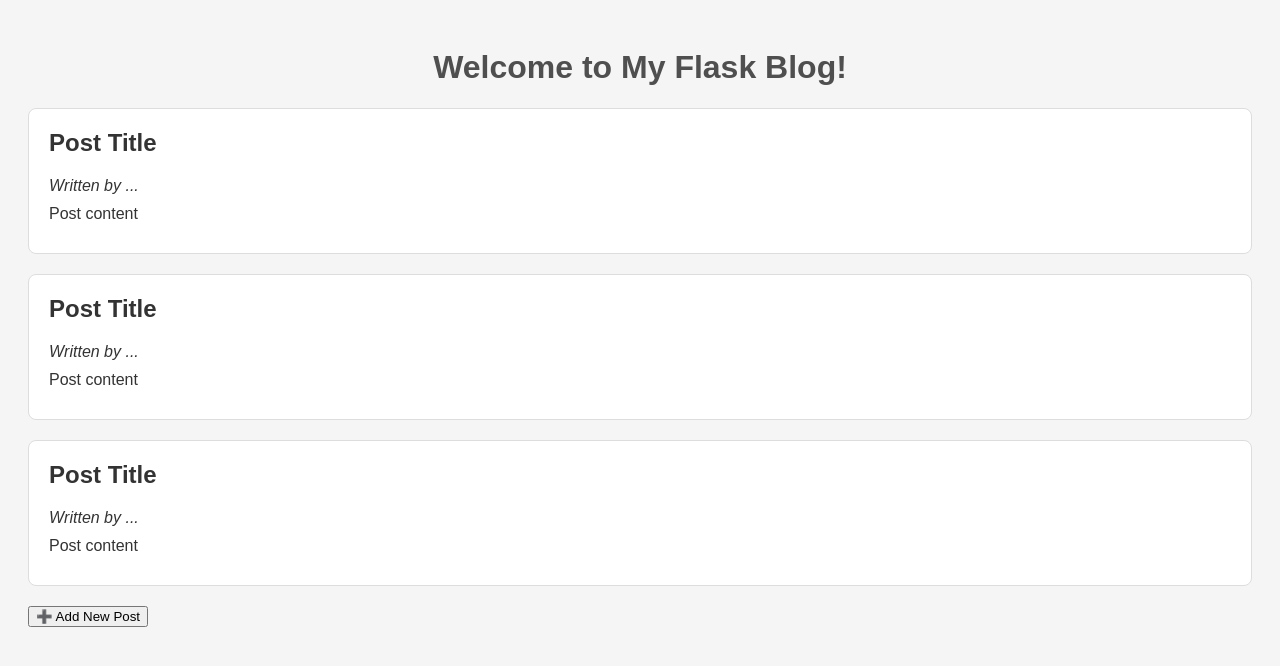
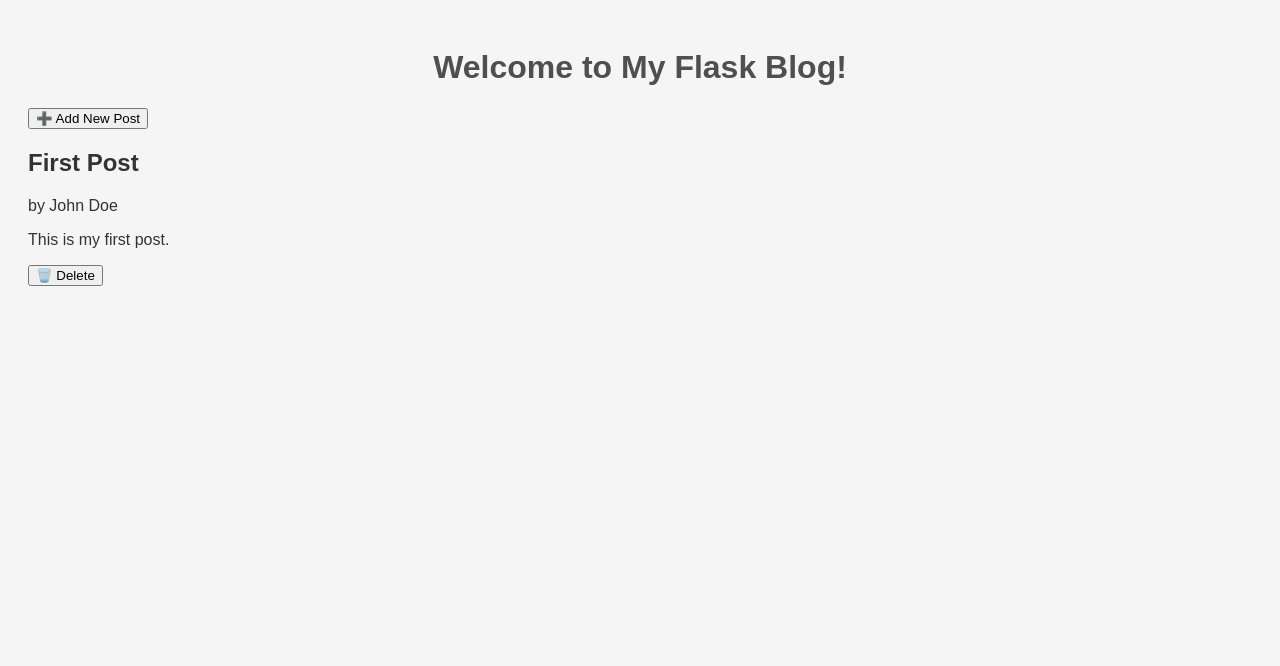
Before and after one commit to ChristianMatuszak/Masterblog, a Flask app: page / in a window 1280 px wide. Shown: the top 666 px of the page. Run offline with Flask 3, Linux system fonts and the light colour scheme.

Commit message:
feat: Added delete route
- Added delete route
- Added Doctrings to the function
- Added Delete button to index.html

- Updated index.html to work with Flask

```diff
--- a/app.py
+++ b/app.py
@@ -80,6 +80,28 @@ def add():
         return render_template("add.html")
 
 
+@app.route("/delete/<int:post_id>")
+def delete(post_id):
+    """
+    Handles the deletion of a blog post by its ID.
+    This function finds the blog post with the given "post_id", removes it
+    from the "blog_posts" list, and saves the updated list back to the JSON file.
+    Afterward, it redirects the user to the home page.
+
+    Args:
+        post_id (int): The ID of the blog post to be deleted.
+    Returns:
+        Response: A redirect response to the home page after deletion.
+    """
+    blog_posts = load_posts()
+    blog_posts = [post for post in blog_posts if post["id"] != post_id]
+
+    with open("data/post.json", "w") as file:
+        json.dump(blog_posts, file, indent=4)  # type: ignore
+
+    return redirect("/")
+
+
 def get_next_id():
     """
     Calculates the next available unique ID for a new blog post.
--- a/data/post.json
+++ b/data/post.json
@@ -1,14 +1,8 @@
 [
     {
-      "id": 1,
-      "author": "John Doe",
-      "title": "First Post",
-      "content": "This is my first post."
-    },
-    {
-      "id": 2,
-      "author": "Jane Doe",
-      "title": "Second Post",
-      "content": "This is another post."
+        "id": 1,
+        "author": "John Doe",
+        "title": "First Post",
+        "content": "This is my first post."
     }
 ]
--- a/templates/index.html
+++ b/templates/index.html
@@ -8,23 +8,18 @@
 </head>
 <body>
     <h1>Welcome to My Flask Blog!</h1>
-    <div class="post">
-        <h2>Post Title</h2>
-        <p><em>Written by ...</em></p>
-        <p>Post content</p>
-    </div>
-    <div class="post">
-        <h2>Post Title</h2>
-        <p><em>Written by ...</em></p>
-        <p>Post content</p>
-    </div>
-    <div class="post">
-        <h2>Post Title</h2>
-        <p><em>Written by ...</em></p>
-        <p>Post content</p>
-    </div>
     <a href="/add">
     <button type="button">➕ Add New Post</button>
     </a>
+    {% for post in posts %}
+    <div>
+        <h2>{{ post.title }}</h2>
+        <p>by {{ post.author }}</p>
+        <p>{{ post.content }}</p>
+        <a href="/delete/{{ post.id }}">
+            <button type="button">🗑️ Delete</button>
+        </a>
+    </div>
+    {% endfor %}
 </body>
 </html>
```
